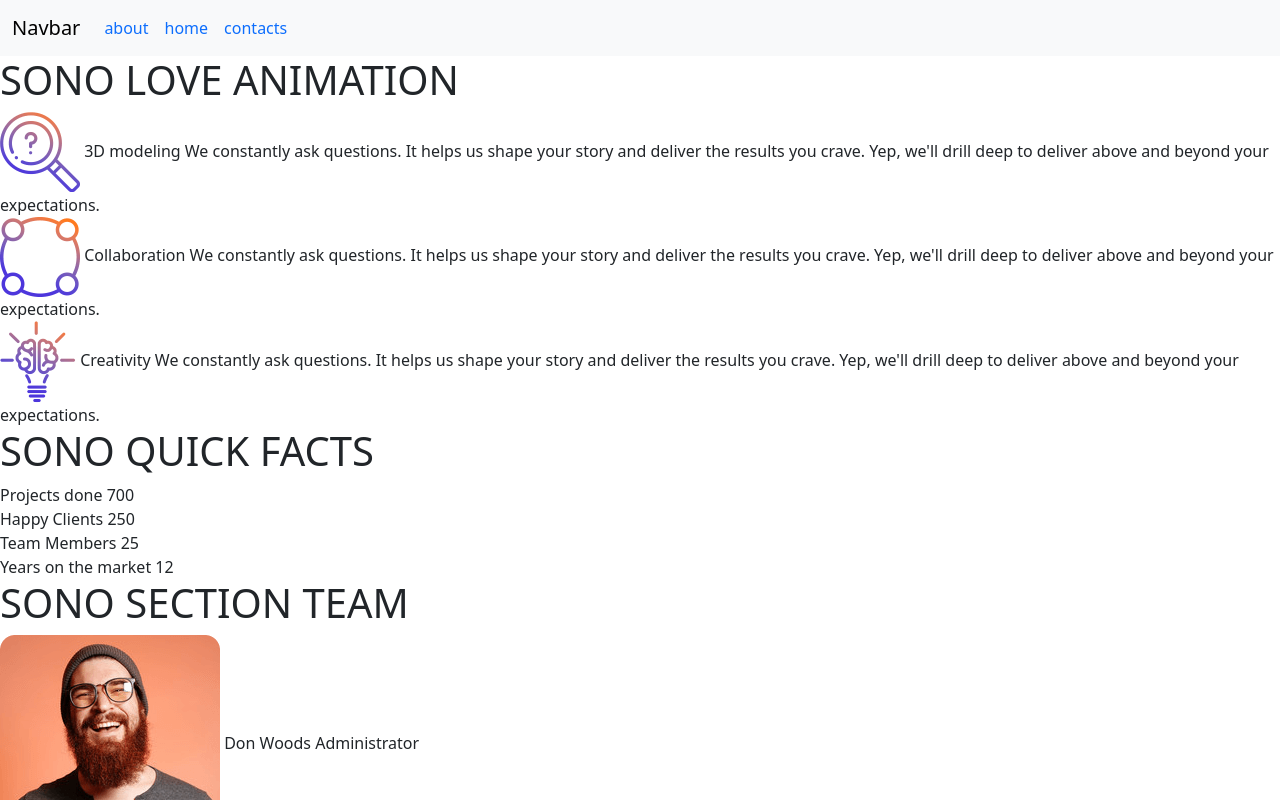
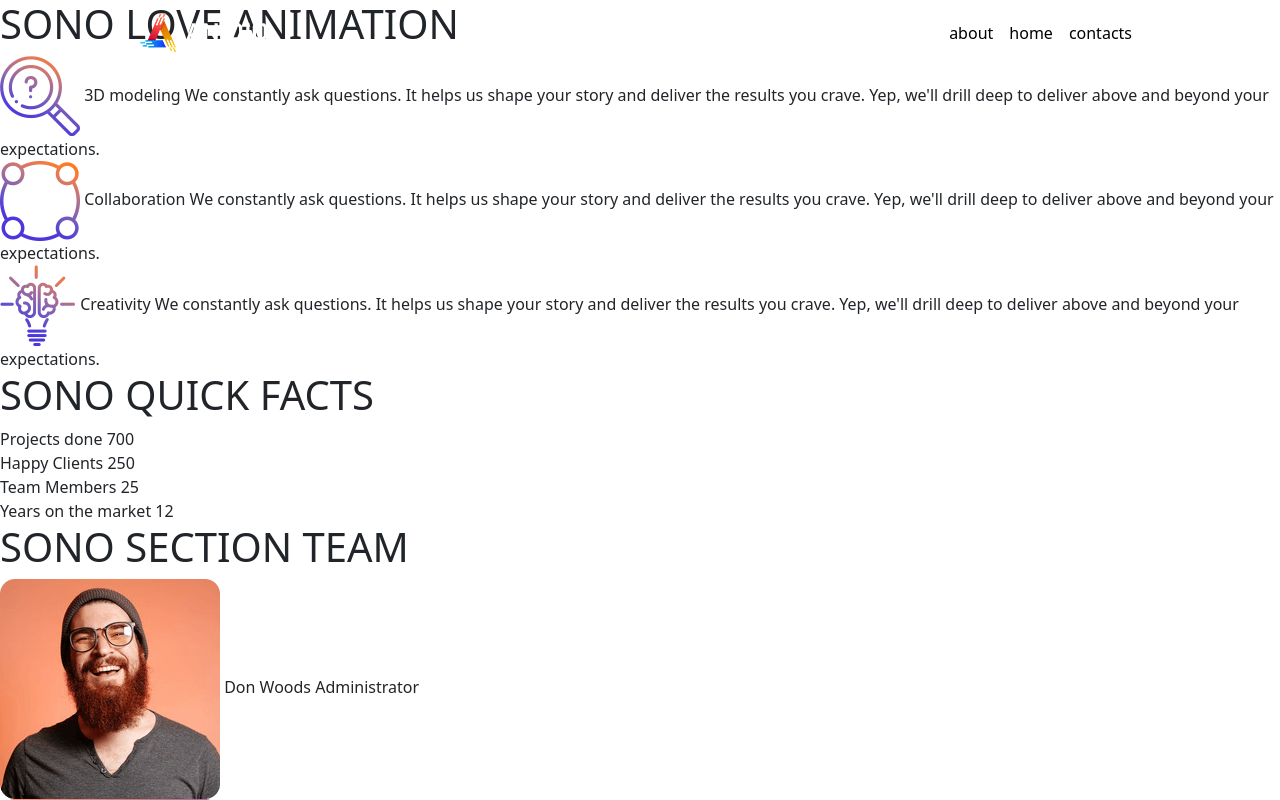
Before and after one commit to Chrissx77/proj-html-vuejs, a Vue app: page / in a window 1280 px wide. Shown: the top 800 px of the page. Built offline with nearby package versions, Linux system fonts and the light colour scheme.

Commit message:
fix: sistemato la nav bar aggiungendo position fixed

```diff
--- a/src/components/Header.vue
+++ b/src/components/Header.vue
@@ -5,9 +5,12 @@ export default {
 </script>
 
 <template>
-  <nav class="navbar navbar-expand-lg navbar-light bg-light">
+  <div class="barra-ricerca">
+    <nav class="navbar navbar-expand-lg navbar-light bg-light bg-transparent">
       <div class="container-fluid">
-      <a class="navbar-brand" href="#">Navbar</a>
+        <a class="navbar-brand" href="#"
+          ><img src="../assets/logo.png" alt=""
+        /></a>
         <button
           class="navbar-toggler"
           type="button"
@@ -19,7 +22,10 @@ export default {
         >
           <span class="navbar-toggler-icon"></span>
         </button>
-      <div class="collapse navbar-collapse" id="navbarNavDropdown">
+        <div
+          class="collapse navbar-collapse justify-content-end"
+          id="navbarNavDropdown"
+        >
           <ul class="navbar-nav">
             <li class="nav-item">
               <a class="nav-link active" aria-current="page" href="#">
@@ -42,41 +48,22 @@ export default {
         </div>
       </div>
     </nav>
-
-  <!-- <nav class="navbar navbar-expand-sm navbar-light bg-light p-1 ">
-        <a class="navbar-brand text-danger" href="#"><img src="../assets/logo.png" alt=""></a>
-        <div class="collapse navbar-collapse justify-content-end" id="navbarSupportedContent">
-            <form >
-              <ul class="d-flex ">
-                <li class="mx-1">
-                  <a class="nav-link active" aria-current="page" href="#">
-                     <router-link :to="{ name: 'home' }">
-                        home
-                      </router-link>
-                    </a>
-                </li>
-                <li class="mx-1">
-                  <a class="nav-link" href="#">
-                    <router-link :to="{ name: 'about' }">
-                     about
-                    </router-link>
-                   </a>
-                </li>
-                <li class="mx-1">
-                  <a class="nav-link " href="#" >
-                     <router-link :to="{ name: 'contacts' }">
-                    contacts
-                    </router-link>
-                   </a>
-                </li>
-              </ul>
-
-            </form>
   </div>
-    </nav> -->
 </template>
 
 <style lang="scss" scoped>
 @use "../style/partials/variables" as *;
 @use "../style/partials/mixins" as *;
+
+.barra-ricerca {
+  width: 100%;
+  position: fixed;
+  nav {
+    @include contain;
+
+    a {
+      color: black;
+    }
+  }
+}
 </style>
--- a/src/style/general.scss
+++ b/src/style/general.scss
@@ -8,6 +8,7 @@
 
 a{
     text-decoration: none;
+
 }
 
 ul{
```
Lines whose indentation alone changed are shown as unchanged.
